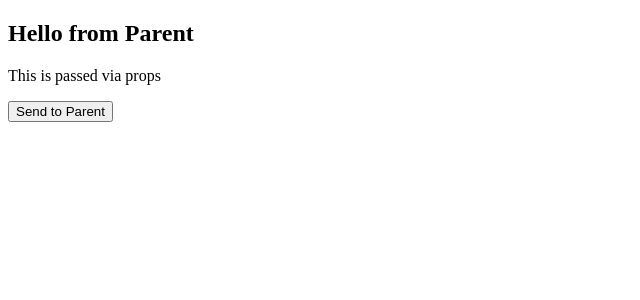
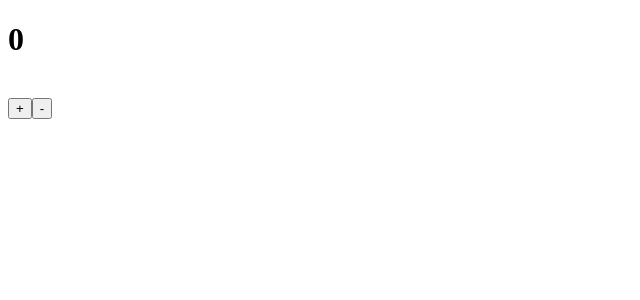
Before and after one commit to rhythm-dubey/crash-vue, a Vue app: page / in a window 1280 px wide. Shown: the top 300 px of the page, without its empty margins (0-640 px from the left). Built offline with nearby package versions, Linux system fonts and the light colour scheme.

Commit message:
Implemented simple counter component

```diff
--- a/src/App.vue
+++ b/src/App.vue
@@ -4,8 +4,9 @@
   <!-- <FirstComponent /> -->
   <!-- <ConditionalComponent /> -->
   <!-- <PropertiesComponent /> -->
-  <ParentComponent />
-  <EventParentComponent />
+  <!-- <ParentComponent />
+  <EventParentComponent /> -->
+  <CounterComponent />
 </template>
 
 <script>
@@ -13,8 +14,9 @@
 // import FirstComponent from './components/FirstComponent.vue'
 // import ConditionalComponent from './components/ConditionalComponent.vue'
 // import PropertiesComponent from './components/PropertiesComponent.vue'
-import ParentComponent from './components/ParentComponent.vue'
-import EventParentComponent from './components/EventParentComponent.vue'
+// import ParentComponent from './components/ParentComponent.vue'
+// import EventParentComponent from './components/EventParentComponent.vue'
+import CounterComponent from './components/CounterComponent.vue'
 
 export default {
   name: 'App',
@@ -22,9 +24,10 @@ export default {
     // FirstComponent
     // ConditionalComponent
     // PropertiesComponent
-    ParentComponent,
-    EventParentComponent
+    // ParentComponent,
+    // EventParentComponent
     // HelloWorld
+    CounterComponent
   }
 }
 </script>
--- /dev/null
+++ b/src/components/CounterComponent.vue
@@ -0,0 +1,28 @@
+<template>
+  <h1>
+    {{ count }}
+  </h1>
+  <br />
+  <button @click='increment'>+</button>
+  <button @click='decrement'>-</button>
+</template>
+
+
+
+<script>
+export default {
+  data() {
+    return {
+      count: 0
+    }
+  },
+  methods: {
+    increment() {
+      this.count++
+    },
+    decrement() {
+      this.count--
+    }
+  }
+}
+</script>
```
